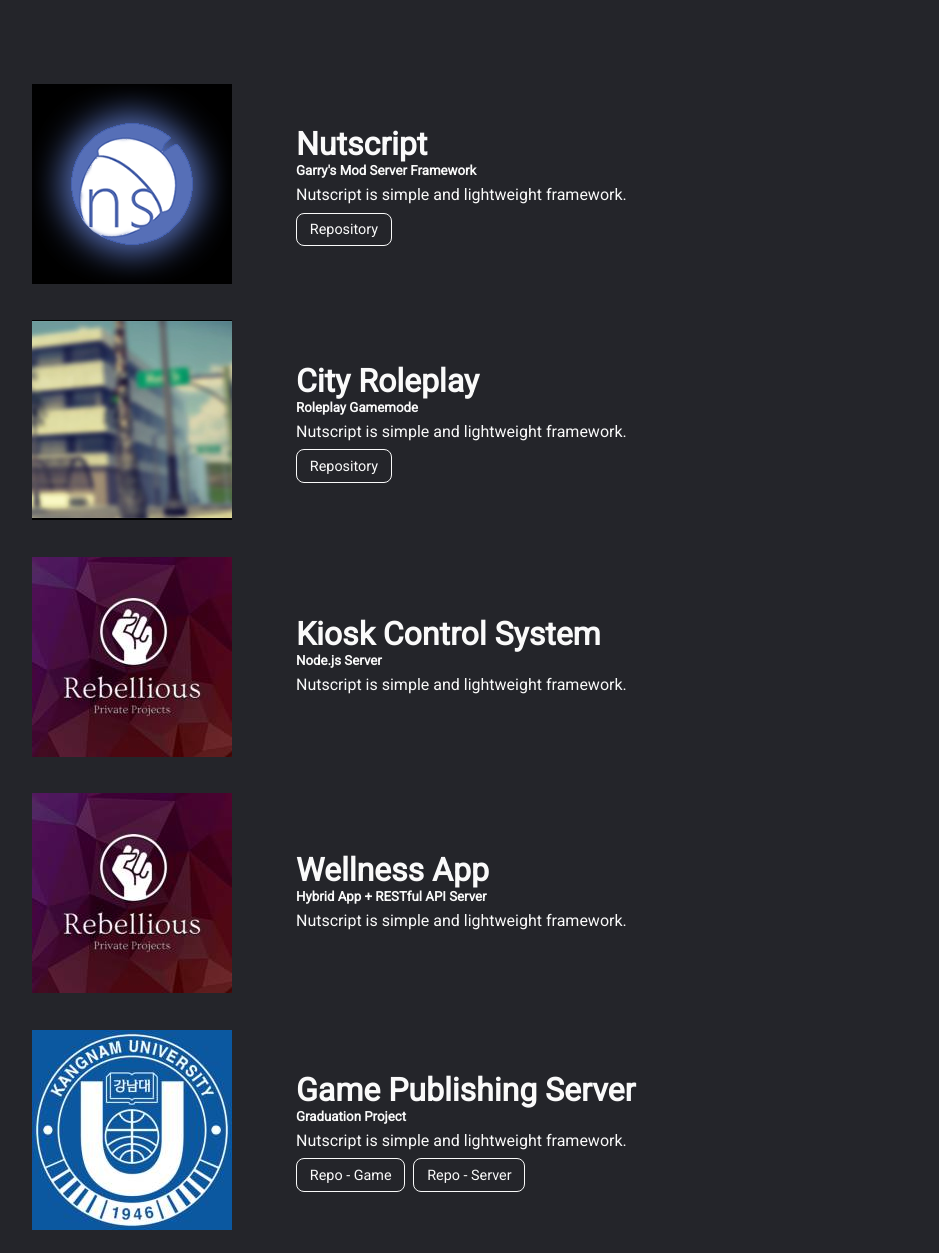
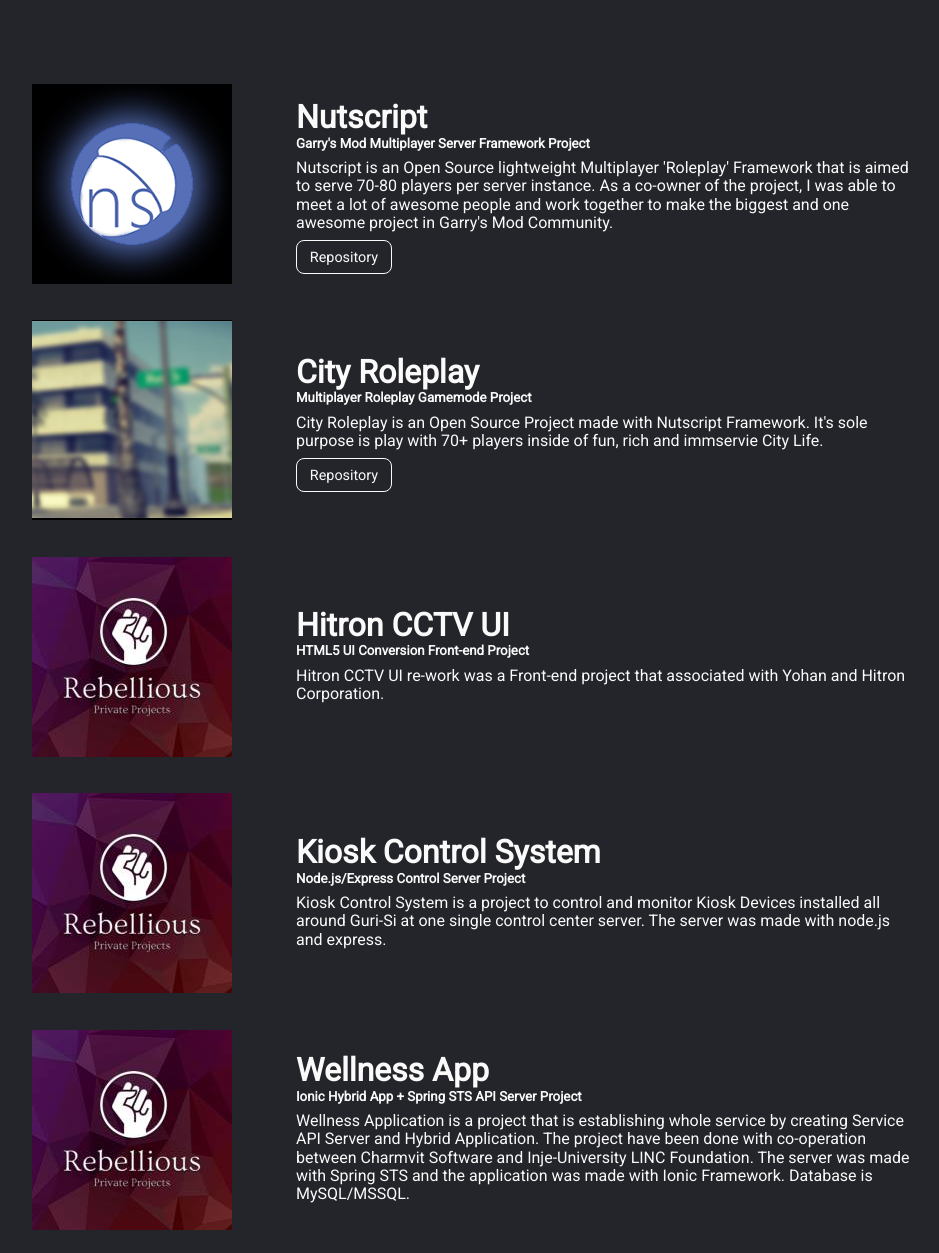
Before and after one commit to rebel1324/rebel1324.github.io, a plain HTML site: page index.html in a window 1280 px wide. Shown: the part 1140-2393 px from the top of the page, without its empty margins (176-1115 px from the left). Drawn offline with Linux system fonts and the light colour scheme.

Commit message:
Updated messeges of my works

```diff
--- a/index.html
+++ b/index.html
@@ -60,9 +60,9 @@
                     <div class="info">
                         <div class="name">
                             <h1>Nutscript</h1>
-                            <h5>Garry's Mod Server Framework</h5>
+                            <h5>Garry's Mod Multiplayer Server Framework Project</h5>
                         </div>
-                        <p>Nutscript is simple and lightweight framework.</p>
+                        <p>Nutscript is an Open Source lightweight Multiplayer 'Roleplay' Framework that is aimed to serve 70-80 players per server instance. As a co-owner of the project, I was able to meet a lot of awesome people and work together to make the biggest and one awesome project in Garry's Mod Community.</p>
                         <div class="button">
                             <a href="https://github.com/rebel1324/NutScript">Repository</a>
                         </div>
@@ -77,15 +77,27 @@
                     <div class="info">
                         <div class="name">
                             <h1>City Roleplay</h1>
-                            <h5>Roleplay Gamemode</h5>
+                            <h5>Multiplayer Roleplay Gamemode Project</h5>
                         </div>
-                        <p>Nutscript is simple and lightweight framework.</p>
+                        <p>City Roleplay is an Open Source Project made with Nutscript Framework. It's sole purpose is play with 70+ players inside of fun, rich and immservie City Life.</p>
                         <div class="button">
                             <a href="https://github.com/rebel1324/CityRP">Repository</a>
                         </div>
                     </div>
                 </div>
 
+                <div class="item">
+                    <div class="pic">
+                        <img src="pic/proj_private.jpg" alt="">
+                    </div>
+                    <div class="info">
+                        <div class="name">
+                            <h1>Hitron CCTV UI</h1>
+                            <h5>HTML5 UI Conversion Front-end Project</h5>
+                        </div>
+                        <p>Hitron CCTV UI re-work was a Front-end project that associated with Yohan and Hitron Corporation.</p>
+                    </div>
+                </div>
 
                 <div class="item">
                     <div class="pic">
@@ -94,9 +106,9 @@
                     <div class="info">
                         <div class="name">
                             <h1>Kiosk Control System</h1>
-                            <h5>Node.js Server</h5>
+                            <h5>Node.js/Express Control Server Project</h5>
                         </div>
-                        <p>Nutscript is simple and lightweight framework.</p>
+                        <p>Kiosk Control System is a project to control and monitor Kiosk Devices installed all around Guri-Si at one single control center server. The server was made with node.js and express.</p>
                     </div>
                 </div>
 
@@ -108,9 +120,9 @@
                     <div class="info">
                         <div class="name">
                             <h1>Wellness App</h1>
-                            <h5>Hybrid App + RESTful API Server</h5>
+                            <h5>Ionic Hybrid App + Spring STS API Server Project</h5>
                         </div>
-                        <p>Nutscript is simple and lightweight framework.</p>
+                        <p>Wellness Application is a project that is establishing whole service by creating Service API Server and Hybrid Application. The project have been done with co-operation between Charmvit Software and Inje-University LINC Foundation. The server was made with Spring STS and the application was made with Ionic Framework. Database is MySQL/MSSQL.</p>
                     </div>
                 </div>
 
@@ -124,7 +136,7 @@
                             <h1>Game Publishing Server</h1>
                             <h5>Graduation Project</h5>
                         </div>
-                        <p>Nutscript is simple and lightweight framework.</p>
+                        <p>Game Publishing Server is a concept project has been done recently (based on 2019) for graduation project assignment. The concept was creating actually service-able game publishing system which allows us to serve users a games in single big portal site. The server was made with node.js and express. Database is MySQL.</p>
                         <div class="button">
                             <a href="https://gitlab.com/rebel1324/gpgs">Repo - Game</a>
                         </div>
```
